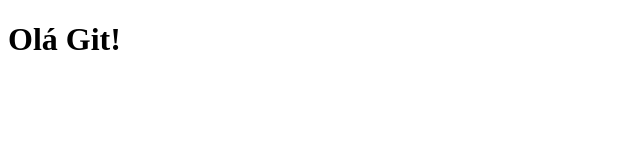
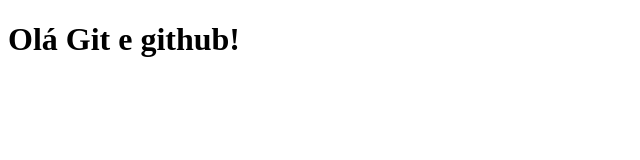
Before and after one commit to jgilvanni/aula-de-git, a plain HTML site: page index.html in a window 1280 px wide. Shown: the whole page, without its empty margins (0-640 px from the left). Drawn offline with Linux system fonts and the light colour scheme.

Commit message:
adicionamos ola github

```diff
--- a/index.html
+++ b/index.html
@@ -10,6 +10,6 @@
 </head>
 <body>
     <script src="js/index.js"></script>
-    <h1>Olá Git!</h1>
+    <h1>Olá Git e github!</h1>
 </body>
 </html>
```
